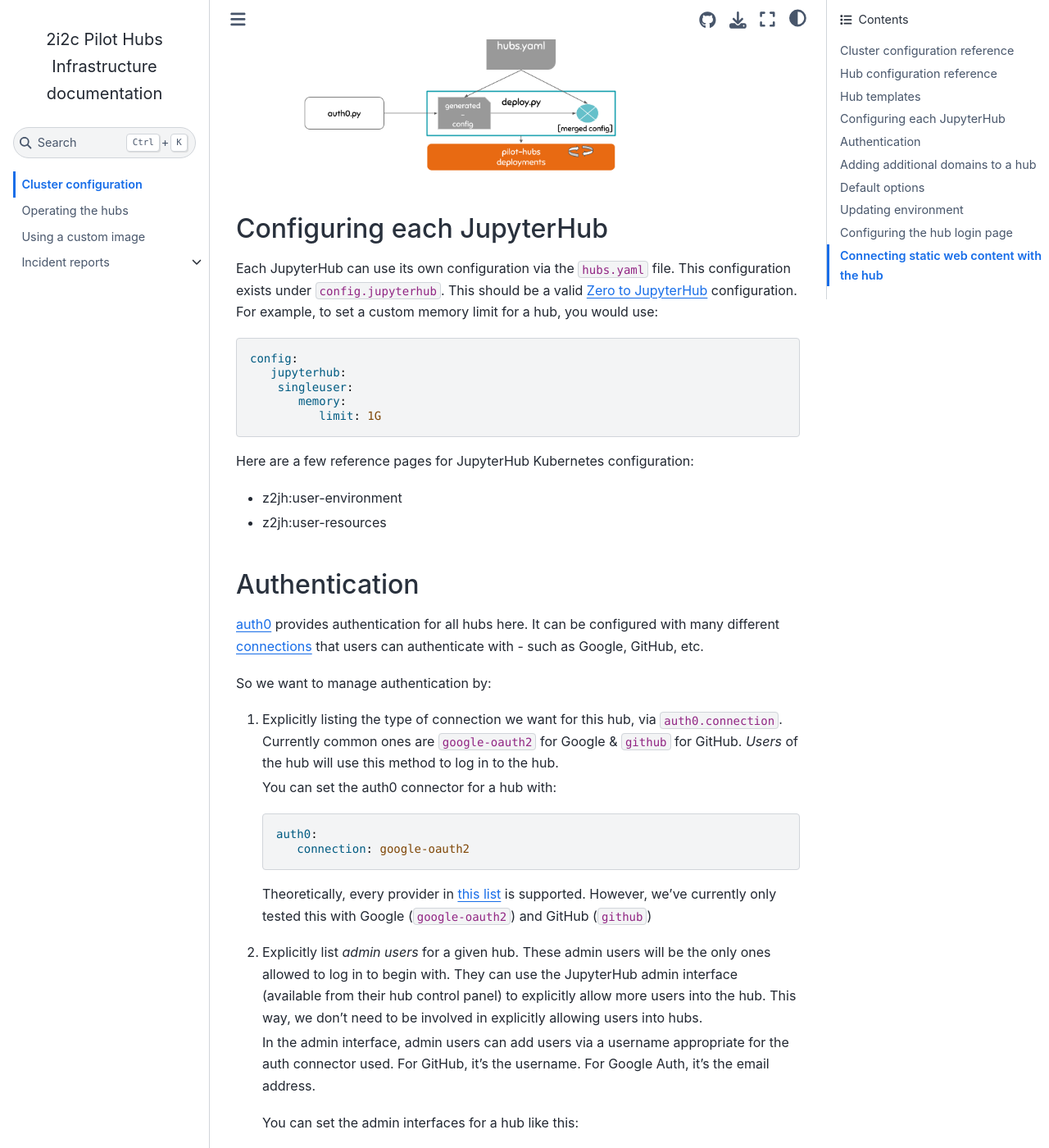
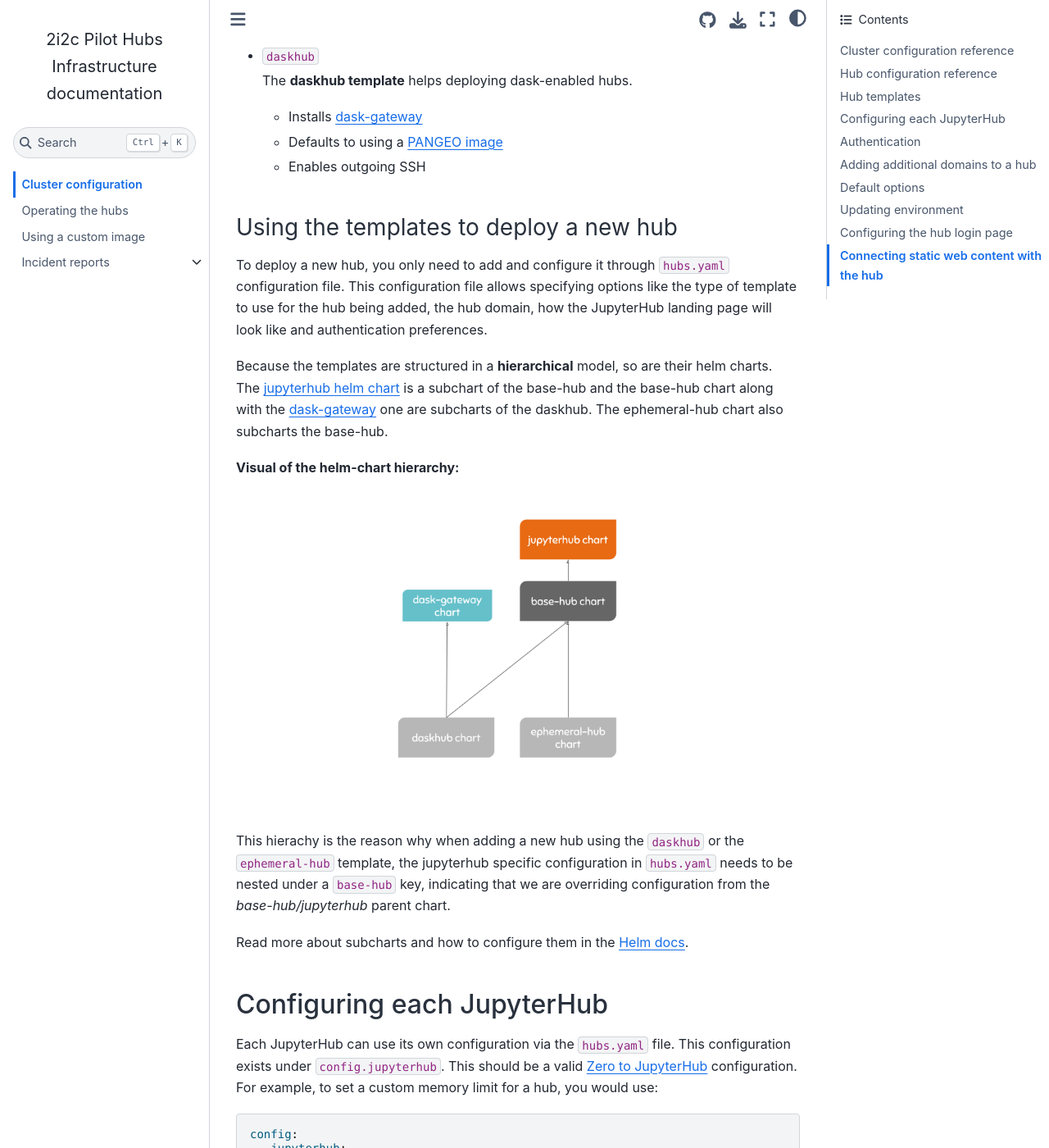
Before and after one commit to 2i2c-org/infrastructure, a Sphinx documentation site: the page built from docs/configure.md, in a window 1280 px wide and 1400 px high, scrolled down 2402 px. Shown: the whole window at 82% size. Built offline with Sphinx 7.4.7 and the Sphinx Book theme 1.1.4, drawn with Linux system fonts in a browser that asks for light colours; some of the changed text lies outside the part shown.

Commit message:
Add info about subchart config

````diff
--- a/docs/configure.md
+++ b/docs/configure.md
@@ -49,6 +49,12 @@
 type can be described by a template, with its own deployment chart, a hierarchy
 of hub types can be built and this makes development and usage easier.
 
+The graphic below, shows the relationship between the hub templates and the other
+config files and how they are merged together when deploying a pilot hub.
+
+```{figure} images/config-flow.png
+```
+
 Currently there are three hub templates available:
 - `base-hub`
 
@@ -76,11 +82,26 @@
     - Defaults to using a [PANGEO image](https://pangeo-data.github.io/pangeo-stacks/)
     - Enables outgoing SSH
 
-The graphic below, shows the relationship between the hub templates and the other
-config files and how they are merged together when deploying a pilot hub.
 
-```{figure} images/config-flow.png
+### Using the templates to deploy a new hub
+To deploy a new hub, you only need to add and configure it through `hubs.yaml` configuration file.
+This configuration file allows specifying options like the type of template to use for the hub being added,
+the hub domain, how the JupyterHub landing page will look like and authentication preferences.
+
+Because the templates are structured in a **hierarchical** model, so are their helm charts.
+The [jupyterhub helm chart](https://jupyterhub.github.io/helm-chart/) is a subchart of the base-hub and
+the base-hub chart along with the [dask-gateway](https://dask.org/dask-gateway-helm-repo/) one are
+subcharts of the daskhub. The ephemeral-hub chart also subcharts the base-hub.
+
+**Visual of the helm-chart hierarchy:**
+```{figure} images/helm-charts-hierarchy.png
 ```
+
+This hierachy is the reason why when adding a new hub using the `daskhub` or the `ephemeral-hub` template, the jupyterhub
+specific configuration in `hubs.yaml` needs to be nested under a `base-hub` key, indicating that we are overriding configuration
+from the *base-hub/jupyterhub* parent chart.
+
+Read more about subcharts and how to configure them in the [Helm docs](https://helm.sh/docs/chart_template_guide/subcharts_and_globals/#overriding-values-from-a-parent-chart).
 
 (config-jupyterhub)=
 ## Configuring each JupyterHub
````
Also changed, not shown: docs/images/helm-charts-hierarchy.png (added).
